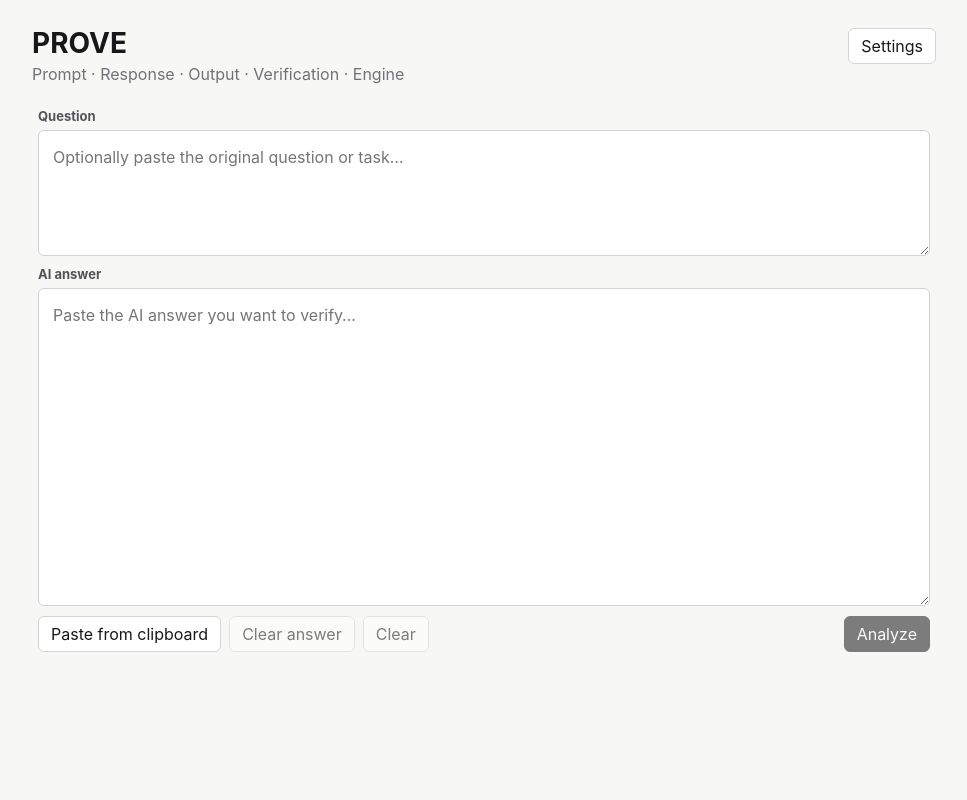
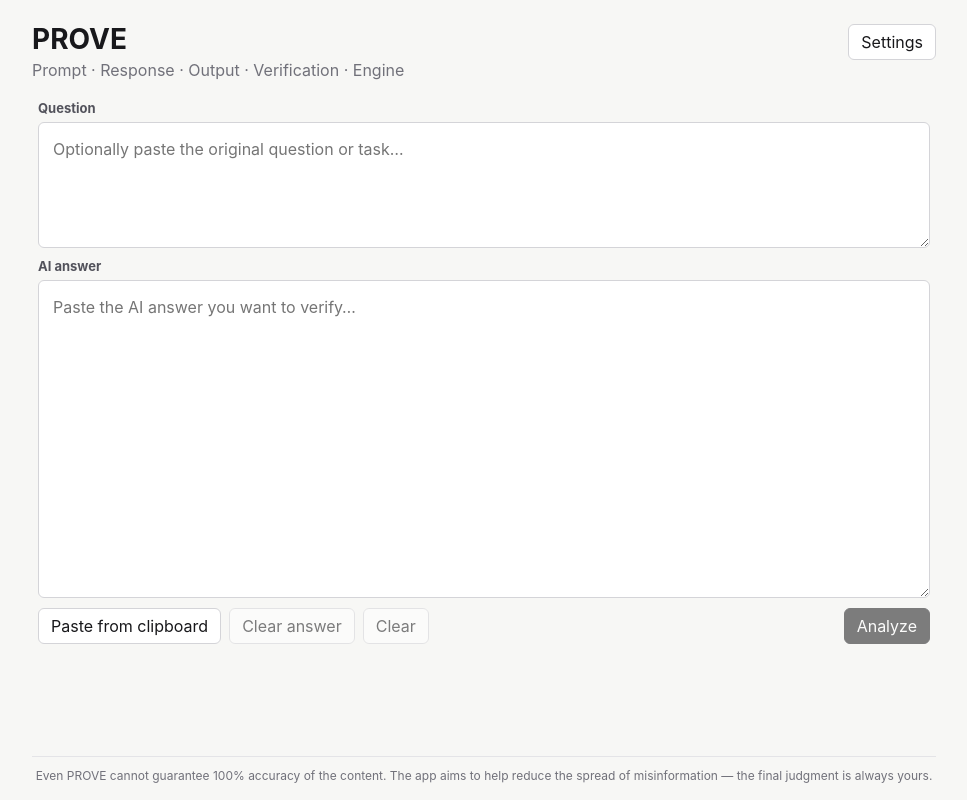
Before and after one commit to lukoplt/ai-prove, a SvelteKit app: page / in a window 1280 px wide. Shown: the whole page, without its empty margins (156-1123 px from the left). Built offline with nearby package versions, Linux system fonts and the light colour scheme.

Commit message:
feat(ui): lock window viewport, scroll inside panels, add disclaimer footer

```diff
--- a/src/app.css
+++ b/src/app.css
@@ -19,10 +19,12 @@
   box-sizing: border-box;
 }
 
+html,
 body {
   min-width: 320px;
-  min-height: 100vh;
+  height: 100vh;
   margin: 0;
+  overflow: hidden;
 }
 
 button,
--- a/src/lib/i18n/cs.json
+++ b/src/lib/i18n/cs.json
@@ -109,6 +109,9 @@
     "show": "Otevřít PROVE",
     "quit": "Ukončit"
   },
+  "footer": {
+    "disclaimer": "Ani PROVE neumí zaručit 100% správnost obsahu. Cílem aplikace je pomoci snížit šíření dezinformací — finální úsudek je vždy na tobě."
+  },
   "errors": {
     "key_empty": "Klíč nemůže být prázdný.",
     "invalid_settings": "Neplatná nastavení.",
--- a/src/lib/i18n/en.json
+++ b/src/lib/i18n/en.json
@@ -109,6 +109,9 @@
     "show": "Open PROVE",
     "quit": "Quit"
   },
+  "footer": {
+    "disclaimer": "Even PROVE cannot guarantee 100% accuracy of the content. The app aims to help reduce the spread of misinformation — the final judgment is always yours."
+  },
   "errors": {
     "key_empty": "The key cannot be empty.",
     "invalid_settings": "Invalid settings.",
--- a/src/routes/+page.svelte
+++ b/src/routes/+page.svelte
@@ -90,6 +90,7 @@
           {#if analysisStore.current.truncated}
             <p class="warning">{t('summary.truncated_warning')}</p>
           {/if}
+          <div class="claim-scroll">
             <ClaimText
               input={analysisStore.current.input}
               claims={analysisStore.current.claims}
@@ -97,17 +98,28 @@
               onSelect={(id) => analysisStore.select(id)}
             />
           </div>
+        </div>
+        <div class="side-scroll">
           <SidePanel claim={analysisStore.selectedClaim} />
+        </div>
       </div>
     {/if}
   </section>
+
+  <footer class="disclaimer">{t('footer.disclaimer')}</footer>
 </main>
 
 <style>
   .page {
+    display: flex;
+    flex-direction: column;
+    box-sizing: border-box;
+    width: 100%;
+    height: 100vh;
     max-width: 960px;
     margin: 0 auto;
-    padding: 28px;
+    padding: 24px 28px 16px;
+    overflow: hidden;
   }
 
   header {
@@ -115,7 +127,8 @@
     align-items: flex-start;
     justify-content: space-between;
     gap: 18px;
-    margin-bottom: 18px;
+    margin-bottom: 14px;
+    flex: 0 0 auto;
   }
 
   h1 {
@@ -130,7 +143,11 @@
   }
 
   .result {
-    margin-top: 18px;
+    flex: 1 1 auto;
+    display: flex;
+    min-height: 0;
+    margin-top: 14px;
+    overflow: hidden;
   }
 
   .status {
@@ -143,23 +160,44 @@
   }
 
   .grid {
+    flex: 1 1 auto;
     display: grid;
     grid-template-columns: minmax(0, 1fr) 320px;
     gap: 16px;
+    min-height: 0;
+    width: 100%;
   }
 
   .left {
+    display: flex;
+    flex-direction: column;
     min-width: 0;
+    min-height: 0;
     padding: 16px;
     border: 1px solid #e4e4e7;
     border-radius: 8px;
     background: #ffffff;
   }
 
+  .claim-scroll {
+    flex: 1 1 auto;
+    min-height: 0;
+    overflow-y: auto;
+    padding-right: 4px;
+  }
+
+  .side-scroll {
+    display: flex;
+    flex-direction: column;
+    min-height: 0;
+    overflow-y: auto;
+  }
+
   .meta {
     margin: 0 0 8px;
     color: #71717a;
     font-size: 13px;
+    flex: 0 0 auto;
   }
 
   .warning {
@@ -169,6 +207,18 @@
     background: #fef3c7;
     color: #92400e;
     font-size: 13px;
+    flex: 0 0 auto;
+  }
+
+  .disclaimer {
+    flex: 0 0 auto;
+    margin-top: 12px;
+    padding-top: 10px;
+    border-top: 1px solid #e4e4e7;
+    color: #71717a;
+    font-size: 12px;
+    line-height: 1.45;
+    text-align: center;
   }
 
   @media (max-width: 820px) {
--- a/src/routes/settings/+page.svelte
+++ b/src/routes/settings/+page.svelte
@@ -229,11 +229,15 @@
 
 <style>
   .page {
+    box-sizing: border-box;
+    width: 100%;
+    height: 100vh;
     max-width: 760px;
     margin: 0 auto;
     padding: 28px;
     display: grid;
     gap: 16px;
+    overflow-y: auto;
   }
 
   header {
```
Also changed, not shown: 1 other file (tests, documents, lock files or other folders). Lines whose indentation alone changed are shown as unchanged.
